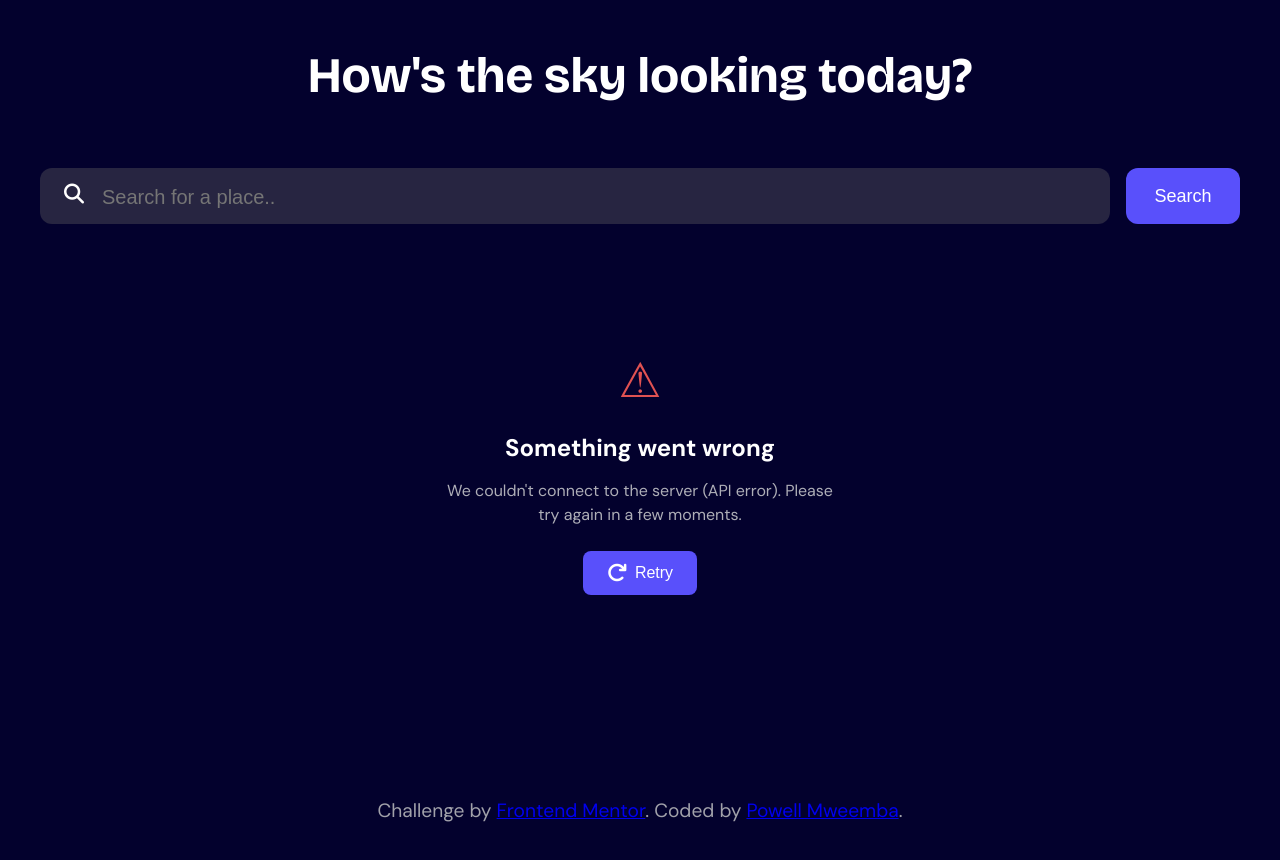
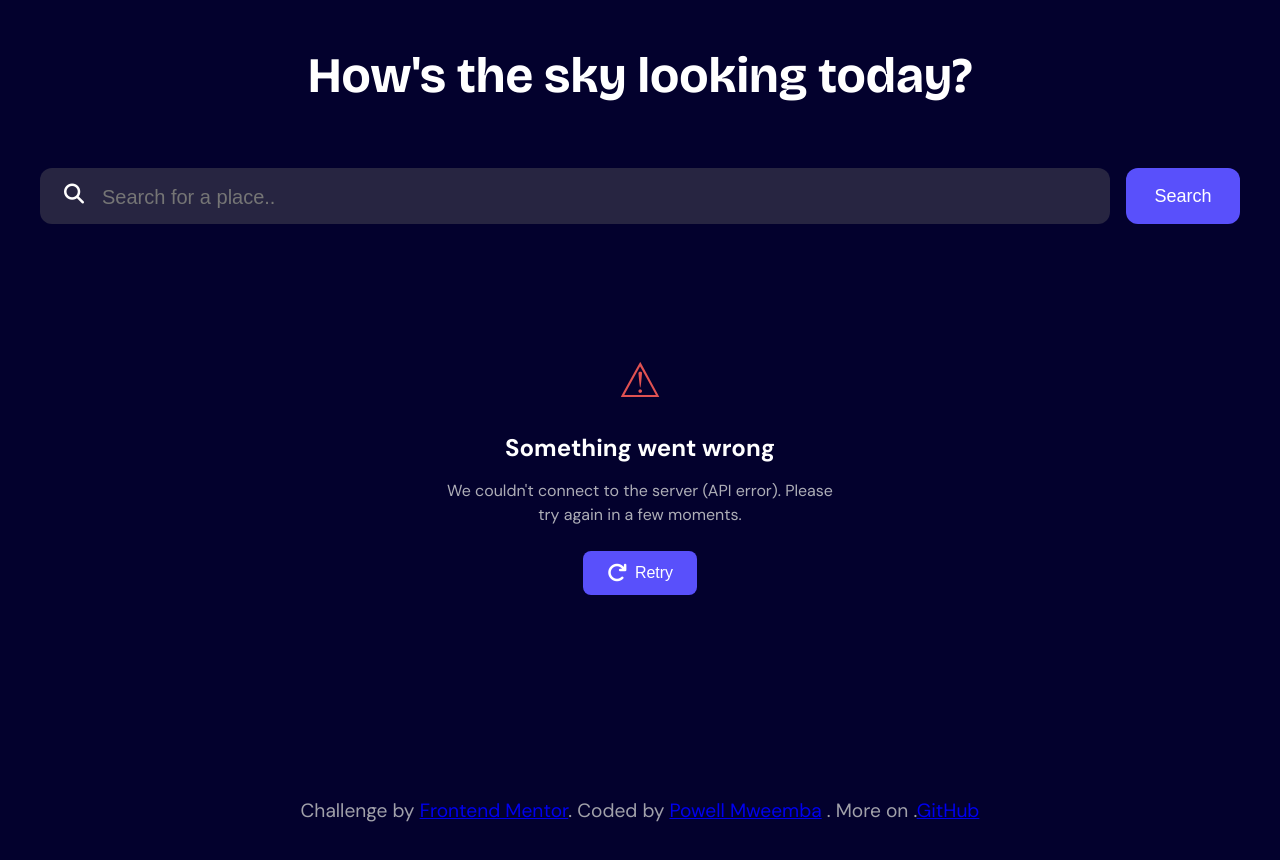
Before and after one commit to POWELL-MWEEMBA/weather-app-main, a plain HTML site: page index.html in a window 1280 px wide. Shown: the part 118-978 px from the top of the page. Drawn offline with nearby package versions, Linux system fonts and the light colour scheme; no server answers.

Commit message:
add Git link

```diff
--- a/index.html
+++ b/index.html
@@ -436,7 +436,8 @@
           Challenge by
           <a href="https://www.frontendmentor.io?ref=challenge"
             >Frontend Mentor</a
-          >. Coded by <a href="#">Powell Mweemba</a>.
+          >. Coded by <a href="https://www.linkedin.com/in/powell-mweemba-991ab1260/">Powell Mweemba</a>
+          . More on .<a href="https://github.com/POWELL-MWEEMBA">GitHub</a>
         </div>
 </footer>
 
```
